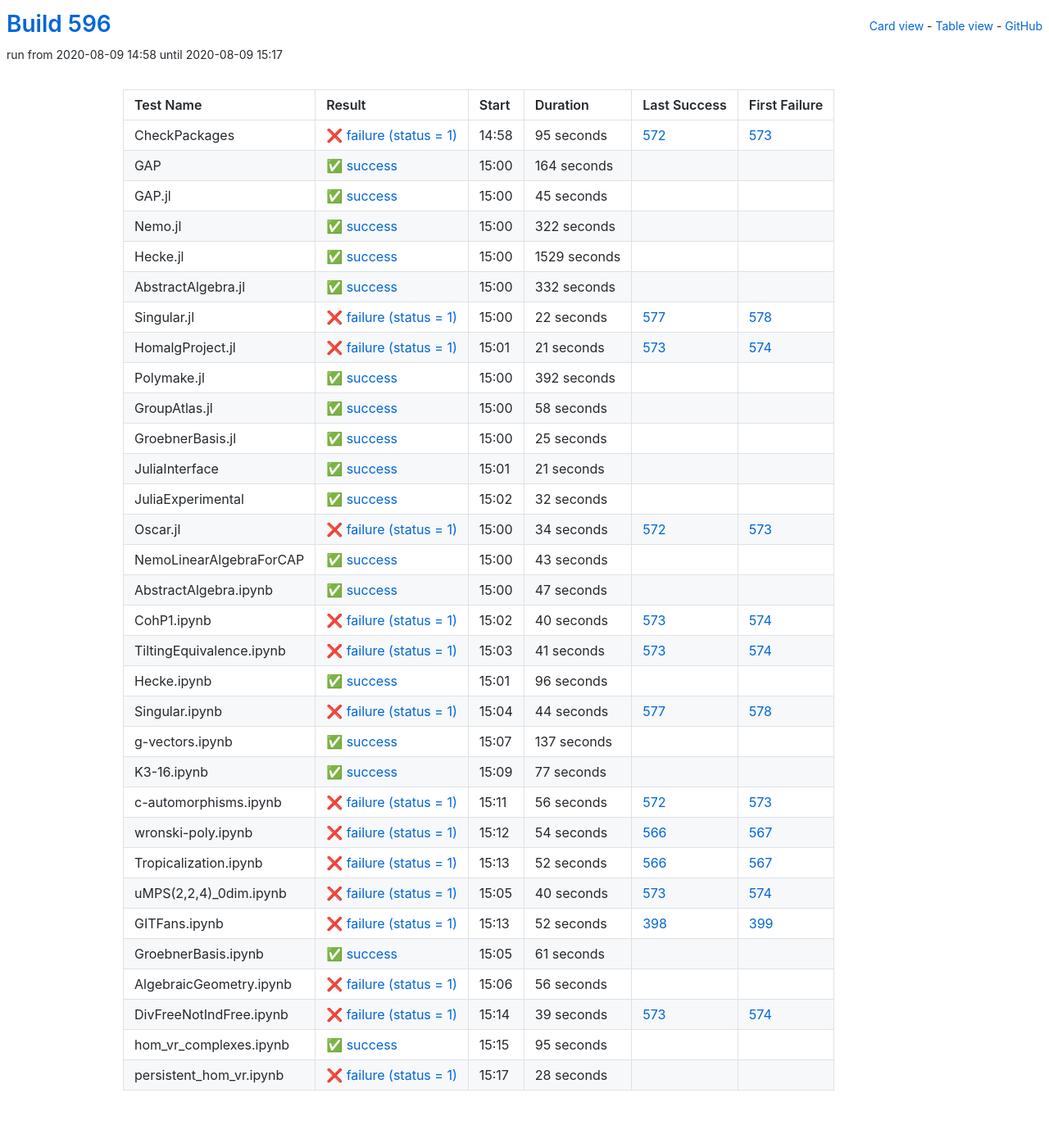
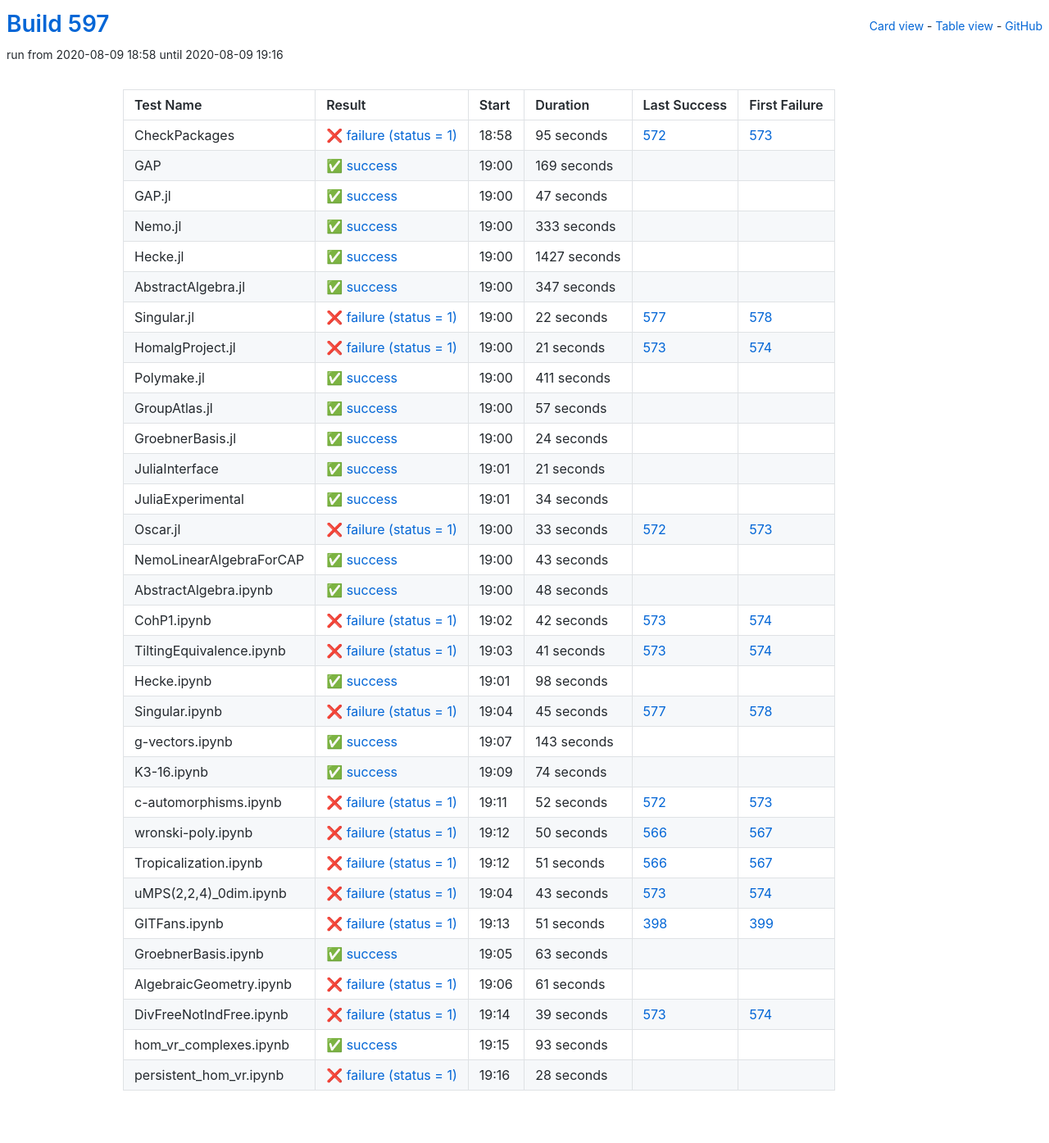
Before and after one commit to oscar-system/oscar-ci-status-stable, a Jekyll site: the page built from table.html, in a window 1280 px wide. Shown: the whole page at 82% size. Built offline with Jekyll 4.4.1, drawn with Linux system fonts in a browser that asks for light colours.

Commit message:
Build #597

```diff
--- a/_data/ci.yml
+++ b/_data/ci.yml
@@ -1,6 +1,6 @@
 ---
-build: 596
-build_url: https://oscarci.mathematik.uni-kl.de/job/oscar-stable/596/
+build: 597
+build_url: https://oscarci.mathematik.uni-kl.de/job/oscar-stable/597/
 job: oscar-stable
 organization: oscar-system
 repo: oscar-ci-status-stable
@@ -8,8 +8,8 @@ repourl: https://github.com/oscar-system/oscar-ci-status-stable
 tests:
 - name: CheckPackages
   id: checkpackages
-  log: https://oscarci.mathematik.uni-kl.de/job/oscar-stable/596/artifact/logs/build-596/CheckPackages.log
-  start: 2020-08-09 14:58
+  log: https://oscarci.mathematik.uni-kl.de/job/oscar-stable/597/artifact/logs/build-597/CheckPackages.log
+  start: 2020-08-09 18:58
   success: false
   exitcode: 1
   status: failure
@@ -20,68 +20,68 @@ tests:
   first_failure_url: https://oscarci.mathematik.uni-kl.de/job/oscar-stable/573/
 - name: GAP
   id: gap
-  log: https://oscarci.mathematik.uni-kl.de/job/oscar-stable/596/artifact/logs/build-596/GAP.log
-  start: 2020-08-09 15:00
+  log: https://oscarci.mathematik.uni-kl.de/job/oscar-stable/597/artifact/logs/build-597/GAP.log
+  start: 2020-08-09 19:00
   success: true
   exitcode: 0
   status: success
-  duration: 164
+  duration: 169
   last_success: false
   last_success_url:
   first_failure: false
   first_failure_url:
 - name: GAP.jl
   id: gap-jl
-  log: https://oscarci.mathematik.uni-kl.de/job/oscar-stable/596/artifact/logs/build-596/GAP.jl.log
-  start: 2020-08-09 15:00
+  log: https://oscarci.mathematik.uni-kl.de/job/oscar-stable/597/artifact/logs/build-597/GAP.jl.log
+  start: 2020-08-09 19:00
   success: true
   exitcode: 0
   status: success
-  duration: 45
+  duration: 47
   last_success: false
   last_success_url:
   first_failure: false
   first_failure_url:
 - name: Nemo.jl
   id: nemo-jl
-  log: https://oscarci.mathematik.uni-kl.de/job/oscar-stable/596/artifact/logs/build-596/Nemo.jl.log
-  start: 2020-08-09 15:00
+  log: https://oscarci.mathematik.uni-kl.de/job/oscar-stable/597/artifact/logs/build-597/Nemo.jl.log
+  start: 2020-08-09 19:00
   success: true
   exitcode: 0
   status: success
-  duration: 322
+  duration: 333
   last_success: false
   last_success_url:
   first_failure: false
   first_failure_url:
 - name: Hecke.jl
   id: hecke-jl
-  log: https://oscarci.mathematik.uni-kl.de/job/oscar-stable/596/artifact/logs/build-596/Hecke.jl.log
-  start: 2020-08-09 15:00
+  log: https://oscarci.mathematik.uni-kl.de/job/oscar-stable/597/artifact/logs/build-597/Hecke.jl.log
+  start: 2020-08-09 19:00
   success: true
   exitcode: 0
   status: success
-  duration: 1529
+  duration: 1427
   last_success: false
   last_success_url:
   first_failure: false
   first_failure_url:
 - name: AbstractAlgebra.jl
   id: abstractalgebra-jl
-  log: https://oscarci.mathematik.uni-kl.de/job/oscar-stable/596/artifact/logs/build-596/AbstractAlgebra.jl.log
-  start: 2020-08-09 15:00
+  log: https://oscarci.mathematik.uni-kl.de/job/oscar-stable/597/artifact/logs/build-597/AbstractAlgebra.jl.log
+  start: 2020-08-09 19:00
   success: true
   exitcode: 0
   status: success
-  duration: 332
+  duration: 347
   last_success: false
   last_success_url:
   first_failure: false
   first_failure_url:
 - name: Singular.jl
   id: singular-jl
-  log: https://oscarci.mathematik.uni-kl.de/job/oscar-stable/596/artifact/logs/build-596/Singular.jl.log
-  start: 2020-08-09 15:00
+  log: https://oscarci.mathematik.uni-kl.de/job/oscar-stable/597/artifact/logs/build-597/Singular.jl.log
+  start: 2020-08-09 19:00
   success: false
   exitcode: 1
   status: failure
@@ -92,8 +92,8 @@ tests:
   first_failure_url: https://oscarci.mathematik.uni-kl.de/job/oscar-stable/578/
 - name: HomalgProject.jl
   id: homalgproject-jl
-  log: https://oscarci.mathematik.uni-kl.de/job/oscar-stable/596/artifact/logs/build-596/HomalgProject.jl.log
-  start: 2020-08-09 15:01
+  log: https://oscarci.mathematik.uni-kl.de/job/oscar-stable/597/artifact/logs/build-597/HomalgProject.jl.log
+  start: 2020-08-09 19:00
   success: false
   exitcode: 1
   status: failure
@@ -104,44 +104,44 @@ tests:
   first_failure_url: https://oscarci.mathematik.uni-kl.de/job/oscar-stable/574/
 - name: Polymake.jl
   id: polymake-jl
-  log: https://oscarci.mathematik.uni-kl.de/job/oscar-stable/596/artifact/logs/build-596/Polymake.jl.log
-  start: 2020-08-09 15:00
+  log: https://oscarci.mathematik.uni-kl.de/job/oscar-stable/597/artifact/logs/build-597/Polymake.jl.log
+  start: 2020-08-09 19:00
   success: true
   exitcode: 0
   status: success
-  duration: 392
+  duration: 411
   last_success: false
   last_success_url:
   first_failure: false
   first_failure_url:
 - name: GroupAtlas.jl
   id: groupatlas-jl
-  log: https://oscarci.mathematik.uni-kl.de/job/oscar-stable/596/artifact/logs/build-596/GroupAtlas.jl.log
-  start: 2020-08-09 15:00
+  log: https://oscarci.mathematik.uni-kl.de/job/oscar-stable/597/artifact/logs/build-597/GroupAtlas.jl.log
+  start: 2020-08-09 19:00
   success: true
   exitcode: 0
   status: success
-  duration: 58
+  duration: 57
   last_success: false
   last_success_url:
   first_failure: false
   first_failure_url:
 - name: GroebnerBasis.jl
   id: groebnerbasis-jl
-  log: https://oscarci.mathematik.uni-kl.de/job/oscar-stable/596/artifact/logs/build-596/GroebnerBasis.jl.log
-  start: 2020-08-09 15:00
+  log: https://oscarci.mathematik.uni-kl.de/job/oscar-stable/597/artifact/logs/build-597/GroebnerBasis.jl.log
+  start: 2020-08-09 19:00
   success: true
   exitcode: 0
   status: success
-  duration: 25
+  duration: 24
   last_success: false
   last_success_url:
   first_failure: false
   first_failure_url:
 - name: JuliaInterface
   id: juliainterface
-  log: https://oscarci.mathematik.uni-kl.de/job/oscar-stable/596/artifact/logs/build-596/JuliaInterface.log
-  start: 2020-08-09 15:01
+  log: https://oscarci.mathematik.uni-kl.de/job/oscar-stable/597/artifact/logs/build-597/JuliaInterface.log
+  start: 2020-08-09 19:01
   success: true
   exitcode: 0
   status: success
@@ -152,32 +152,32 @@ tests:
   first_failure_url:
 - name: JuliaExperimental
   id: juliaexperimental
-  log: https://oscarci.mathematik.uni-kl.de/job/oscar-stable/596/artifact/logs/build-596/JuliaExperimental.log
-  start: 2020-08-09 15:02
+  log: https://oscarci.mathematik.uni-kl.de/job/oscar-stable/597/artifact/logs/build-597/JuliaExperimental.log
+  start: 2020-08-09 19:01
   success: true
   exitcode: 0
   status: success
-  duration: 32
+  duration: 34
   last_success: false
   last_success_url:
   first_failure: false
   first_failure_url:
 - name: Oscar.jl
   id: oscar-jl
-  log: https://oscarci.mathematik.uni-kl.de/job/oscar-stable/596/artifact/logs/build-596/Oscar.jl.log
-  start: 2020-08-09 15:00
+  log: https://oscarci.mathematik.uni-kl.de/job/oscar-stable/597/artifact/logs/build-597/Oscar.jl.log
+  start: 2020-08-09 19:00
   success: false
   exitcode: 1
   status: failure
-  duration: 34
+  duration: 33
   last_success: 572
   last_success_url: https://oscarci.mathematik.uni-kl.de/job/oscar-stable/572/
   first_failure: 573
   first_failure_url: https://oscarci.mathematik.uni-kl.de/job/oscar-stable/573/
 - name: NemoLinearAlgebraForCAP
   id: nemolinearalgebraforcap
-  log: https://oscarci.mathematik.uni-kl.de/job/oscar-stable/596/artifact/logs/build-596/NemoLinearAlgebraForCAP.log
-  start: 2020-08-09 15:00
+  log: https://oscarci.mathematik.uni-kl.de/job/oscar-stable/597/artifact/logs/build-597/NemoLinearAlgebraForCAP.log
+  start: 2020-08-09 19:00
   success: true
   exitcode: 0
   status: success
@@ -188,32 +188,32 @@ tests:
   first_failure_url:
 - name: AbstractAlgebra.ipynb
   id: abstractalgebra-ipynb
-  log: https://oscarci.mathematik.uni-kl.de/job/oscar-stable/596/artifact/logs/build-596/AbstractAlgebra.ipynb.log
-  start: 2020-08-09 15:00
+  log: https://oscarci.mathematik.uni-kl.de/job/oscar-stable/597/artifact/logs/build-597/AbstractAlgebra.ipynb.log
+  start: 2020-08-09 19:00
   success: true
   exitcode: 0
   status: success
-  duration: 47
+  duration: 48
   last_success: false
   last_success_url:
   first_failure: false
   first_failure_url:
 - name: CohP1.ipynb
   id: cohp1-ipynb
-  log: https://oscarci.mathematik.uni-kl.de/job/oscar-stable/596/artifact/logs/build-596/CohP1.ipynb.log
-  start: 2020-08-09 15:02
+  log: https://oscarci.mathematik.uni-kl.de/job/oscar-stable/597/artifact/logs/build-597/CohP1.ipynb.log
+  start: 2020-08-09 19:02
   success: false
   exitcode: 1
   status: failure
-  duration: 40
+  duration: 42
   last_success: 573
   last_success_url: https://oscarci.mathematik.uni-kl.de/job/oscar-stable/573/
   first_failure: 574
   first_failure_url: https://oscarci.mathematik.uni-kl.de/job/oscar-stable/574/
 - name: TiltingEquivalence.ipynb
   id: tiltingequivalence-ipynb
-  log: https://oscarci.mathematik.uni-kl.de/job/oscar-stable/596/artifact/logs/build-596/TiltingEquivalence.ipynb.log
-  start: 2020-08-09 15:03
+  log: https://oscarci.mathematik.uni-kl.de/job/oscar-stable/597/artifact/logs/build-597/TiltingEquivalence.ipynb.log
+  start: 2020-08-09 19:03
   success: false
   exitcode: 1
   status: failure
@@ -224,140 +224,140 @@ tests:
   first_failure_url: https://oscarci.mathematik.uni-kl.de/job/oscar-stable/574/
 - name: Hecke.ipynb
   id: hecke-ipynb
-  log: https://oscarci.mathematik.uni-kl.de/job/oscar-stable/596/artifact/logs/build-596/Hecke.ipynb.log
-  start: 2020-08-09 15:01
+  log: https://oscarci.mathematik.uni-kl.de/job/oscar-stable/597/artifact/logs/build-597/Hecke.ipynb.log
+  start: 2020-08-09 19:01
   success: true
   exitcode: 0
   status: success
-  duration: 96
+  duration: 98
   last_success: false
   last_success_url:
   first_failure: false
   first_failure_url:
 - name: Singular.ipynb
   id: singular-ipynb
-  log: https://oscarci.mathematik.uni-kl.de/job/oscar-stable/596/artifact/logs/build-596/Singular.ipynb.log
-  start: 2020-08-09 15:04
+  log: https://oscarci.mathematik.uni-kl.de/job/oscar-stable/597/artifact/logs/build-597/Singular.ipynb.log
+  start: 2020-08-09 19:04
   success: false
   exitcode: 1
   status: failure
-  duration: 44
+  duration: 45
   last_success: 577
   last_success_url: https://oscarci.mathematik.uni-kl.de/job/oscar-stable/577/
   first_failure: 578
   first_failure_url: https://oscarci.mathematik.uni-kl.de/job/oscar-stable/578/
 - name: g-vectors.ipynb
   id: g-vectors-ipynb
-  log: https://oscarci.mathematik.uni-kl.de/job/oscar-stable/596/artifact/logs/build-596/g-vectors.ipynb.log
-  start: 2020-08-09 15:07
+  log: https://oscarci.mathematik.uni-kl.de/job/oscar-stable/597/artifact/logs/build-597/g-vectors.ipynb.log
+  start: 2020-08-09 19:07
   success: true
   exitcode: 0
   status: success
-  duration: 137
+  duration: 143
   last_success: false
   last_success_url:
   first_failure: false
   first_failure_url:
 - name: K3-16.ipynb
   id: k3-16-ipynb
-  log: https://oscarci.mathematik.uni-kl.de/job/oscar-stable/596/artifact/logs/build-596/K3-16.ipynb.log
-  start: 2020-08-09 15:09
+  log: https://oscarci.mathematik.uni-kl.de/job/oscar-stable/597/artifact/logs/build-597/K3-16.ipynb.log
+  start: 2020-08-09 19:09
   success: true
   exitcode: 0
   status: success
-  duration: 77
+  duration: 74
   last_success: false
   last_success_url:
   first_failure: false
   first_failure_url:
 - name: c-automorphisms.ipynb
   id: c-automorphisms-ipynb
-  log: https://oscarci.mathematik.uni-kl.de/job/oscar-stable/596/artifact/logs/build-596/c-automorphisms.ipynb.log
-  start: 2020-08-09 15:11
+  log: https://oscarci.mathematik.uni-kl.de/job/oscar-stable/597/artifact/logs/build-597/c-automorphisms.ipynb.log
+  start: 2020-08-09 19:11
   success: false
   exitcode: 1
   status: failure
-  duration: 56
+  duration: 52
   last_success: 572
   last_success_url: https://oscarci.mathematik.uni-kl.de/job/oscar-stable/572/
   first_failure: 573
   first_failure_url: https://oscarci.mathematik.uni-kl.de/job/oscar-stable/573/
 - name: wronski-poly.ipynb
   id: wronski-poly-ipynb
-  log: https://oscarci.mathematik.uni-kl.de/job/oscar-stable/596/artifact/logs/build-596/wronski-poly.ipynb.log
-  start: 2020-08-09 15:12
+  log: https://oscarci.mathematik.uni-kl.de/job/oscar-stable/597/artifact/logs/build-597/wronski-poly.ipynb.log
+  start: 2020-08-09 19:12
   success: false
   exitcode: 1
   status: failure
-  duration: 54
+  duration: 50
   last_success: 566
   last_success_url: https://oscarci.mathematik.uni-kl.de/job/oscar-stable/566/
   first_failure: 567
   first_failure_url: https://oscarci.mathematik.uni-kl.de/job/oscar-stable/567/
 - name: Tropicalization.ipynb
   id: tropicalization-ipynb
-  log: https://oscarci.mathematik.uni-kl.de/job/oscar-stable/596/artifact/logs/build-596/Tropicalization.ipynb.log
-  start: 2020-08-09 15:13
+  log: https://oscarci.mathematik.uni-kl.de/job/oscar-stable/597/artifact/logs/build-597/Tropicalization.ipynb.log
+  start: 2020-08-09 19:12
   success: false
   exitcode: 1
   status: failure
-  duration: 52
+  duration: 51
   last_success: 566
   last_success_url: https://oscarci.mathematik.uni-kl.de/job/oscar-stable/566/
   first_failure: 567
   first_failure_url: https://oscarci.mathematik.uni-kl.de/job/oscar-stable/567/
 - name: uMPS(2,2,4)_0dim.ipynb
   id: umps-2-2-4-0dim-ipynb
-  log: https://oscarci.mathematik.uni-kl.de/job/oscar-stable/596/artifact/logs/build-596/uMPS-2-2-4-_0dim.ipynb.log
-  start: 2020-08-09 15:05
+  log: https://oscarci.mathematik.uni-kl.de/job/oscar-stable/597/artifact/logs/build-597/uMPS-2-2-4-_0dim.ipynb.log
+  start: 2020-08-09 19:04
   success: false
   exitcode: 1
   status: failure
-  duration: 40
+  duration: 43
   last_success: 573
   last_success_url: https://oscarci.mathematik.uni-kl.de/job/oscar-stable/573/
   first_failure: 574
   first_failure_url: https://oscarci.mathematik.uni-kl.de/job/oscar-stable/574/
 - name: GITFans.ipynb
   id: gitfans-ipynb
-  log: https://oscarci.mathematik.uni-kl.de/job/oscar-stable/596/artifact/logs/build-596/GITFans.ipynb.log
-  start: 2020-08-09 15:13
+  log: https://oscarci.mathematik.uni-kl.de/job/oscar-stable/597/artifact/logs/build-597/GITFans.ipynb.log
+  start: 2020-08-09 19:13
   success: false
   exitcode: 1
   status: failure
-  duration: 52
+  duration: 51
   last_success: 398
   last_success_url: https://oscarci.mathematik.uni-kl.de/job/oscar-stable/398/
   first_failure: 399
   first_failure_url: https://oscarci.mathematik.uni-kl.de/job/oscar-stable/399/
 - name: GroebnerBasis.ipynb
   id: groebnerbasis-ipynb
-  log: https://oscarci.mathematik.uni-kl.de/job/oscar-stable/596/artifact/logs/build-596/GroebnerBasis.ipynb.log
-  start: 2020-08-09 15:05
+  log: https://oscarci.mathematik.uni-kl.de/job/oscar-stable/597/artifact/logs/build-597/GroebnerBasis.ipynb.log
+  start: 2020-08-09 19:05
   success: true
   exitcode: 0
   status: success
-  duration: 61
+  duration: 63
   last_success: false
   last_success_url:
   first_failure: false
   first_failure_url:
 - name: AlgebraicGeometry.ipynb
   id: algebraicgeometry-ipynb
-  log: https://oscarci.mathematik.uni-kl.de/job/oscar-stable/596/artifact/logs/build-596/AlgebraicGeometry.ipynb.log
-  start: 2020-08-09 15:06
+  log: https://oscarci.mathematik.uni-kl.de/job/oscar-stable/597/artifact/logs/build-597/AlgebraicGeometry.ipynb.log
+  start: 2020-08-09 19:06
   success: false
   exitcode: 1
   status: failure
-  duration: 56
+  duration: 61
   last_success: false
   last_success_url:
   first_failure: false
   first_failure_url:
 - name: DivFreeNotIndFree.ipynb
   id: divfreenotindfree-ipynb
-  log: https://oscarci.mathematik.uni-kl.de/job/oscar-stable/596/artifact/logs/build-596/DivFreeNotIndFree.ipynb.log
-  start: 2020-08-09 15:14
+  log: https://oscarci.mathematik.uni-kl.de/job/oscar-stable/597/artifact/logs/build-597/DivFreeNotIndFree.ipynb.log
+  start: 2020-08-09 19:14
   success: false
   exitcode: 1
   status: failure
@@ -368,20 +368,20 @@ tests:
   first_failure_url: https://oscarci.mathematik.uni-kl.de/job/oscar-stable/574/
 - name: hom_vr_complexes.ipynb
   id: hom-vr-complexes-ipynb
-  log: https://oscarci.mathematik.uni-kl.de/job/oscar-stable/596/artifact/logs/build-596/hom_vr_complexes.ipynb.log
-  start: 2020-08-09 15:15
+  log: https://oscarci.mathematik.uni-kl.de/job/oscar-stable/597/artifact/logs/build-597/hom_vr_complexes.ipynb.log
+  start: 2020-08-09 19:15
   success: true
   exitcode: 0
   status: success
-  duration: 95
+  duration: 93
   last_success: false
   last_success_url:
   first_failure: false
   first_failure_url:
 - name: persistent_hom_vr.ipynb
   id: persistent-hom-vr-ipynb
-  log: https://oscarci.mathematik.uni-kl.de/job/oscar-stable/596/artifact/logs/build-596/persistent_hom_vr.ipynb.log
-  start: 2020-08-09 15:17
+  log: https://oscarci.mathematik.uni-kl.de/job/oscar-stable/597/artifact/logs/build-597/persistent_hom_vr.ipynb.log
+  start: 2020-08-09 19:16
   success: false
   exitcode: 1
   status: failure
```
Also changed, not shown: README.md.
